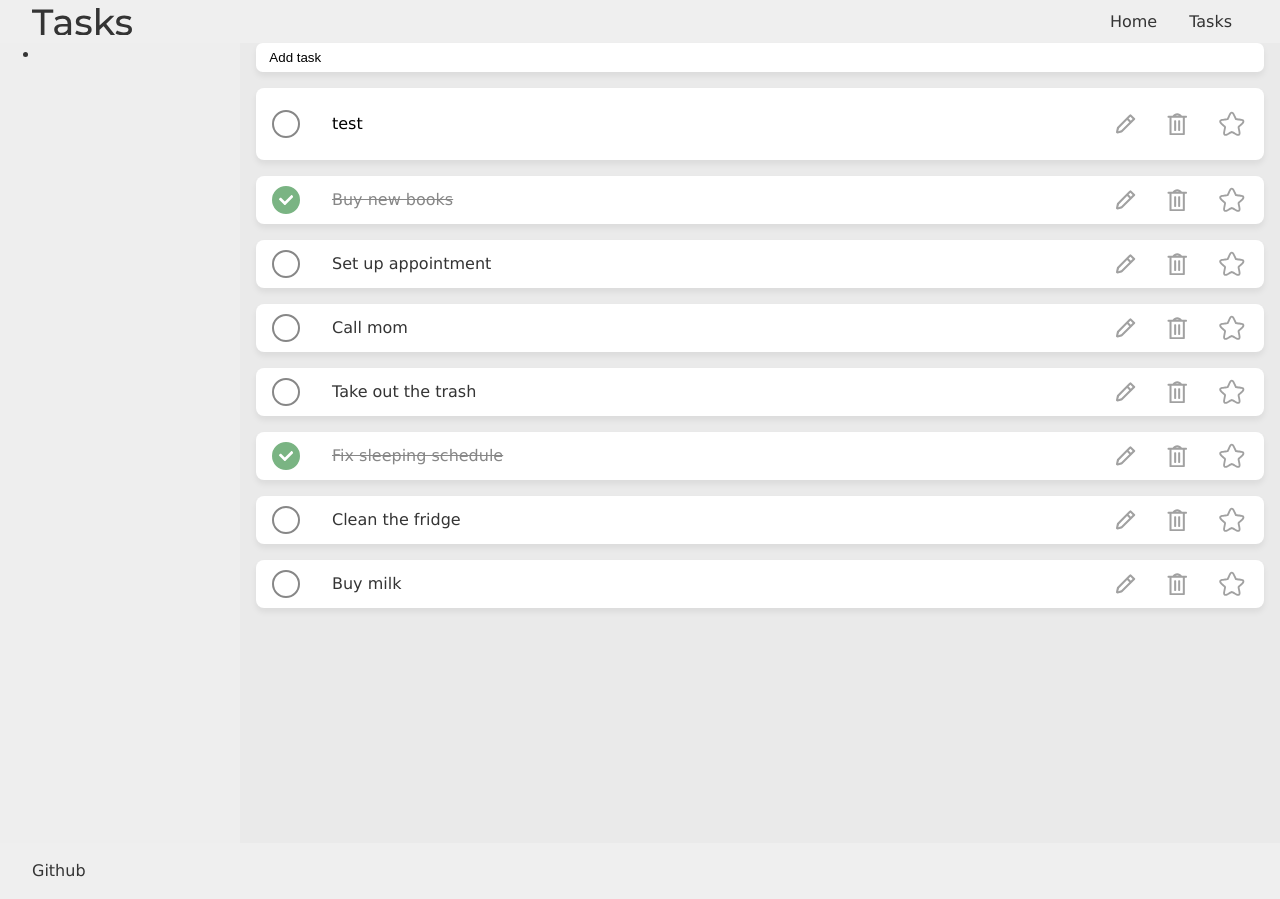
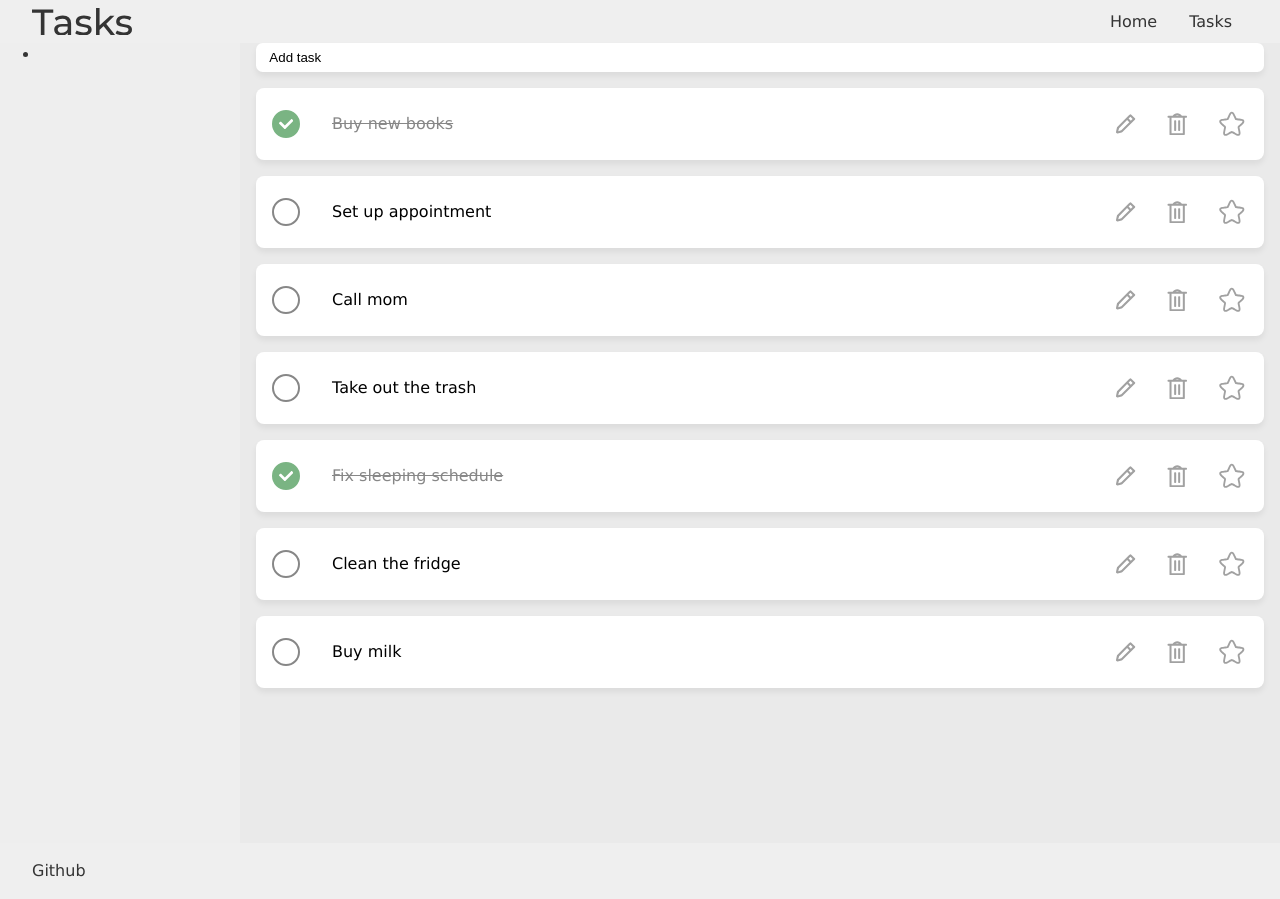
Before and after one commit to arthur-tsutiya/aplicacao-de-tarefas, a React (Create React App) app: page /tasks in a window 1280 px wide. Built offline with nearby package versions, Linux system fonts and the light colour scheme.

Commit message:
Change all tasks so that they are expandable

```diff
--- a/src/components/StarButton.css
+++ b/src/components/StarButton.css
@@ -15,7 +15,7 @@
     stroke-width: .5em;
     stroke-linecap: round;
     stroke-linejoin: round;
-    transition: all .15s;
+    transition: all .15s, transform .25s;
 }
 
 .btn-star:hover .btn-star-path {
@@ -24,6 +24,7 @@
 
 .btn-star:active .btn-star-path {
     fill: #00000022;
+    transform: scale(.9) translateX(5%) translateY(5%);
 }
 
 .btn-star.btn-star-toggled .btn-star-path {
--- a/src/components/Task.js
+++ b/src/components/Task.js
@@ -15,7 +15,7 @@ export default function Task({task, onTaskToggle, onEditClick, onTaskDelete, onT
     }
 
     return (
-        <li className={taskClassName}>
+        <li tab-index="1" className={taskClassName}>
             <CheckmarkButton onClick={() => onTaskToggle(task.id)} checked={task.done}/>
             <p className="task-title">{task.title}</p>
             <div className="task-buttons">
--- a/src/components/TaskExpandable.js
+++ b/src/components/TaskExpandable.js
@@ -8,26 +8,23 @@ import { useState} from 'react';
 export default function TaskExpandable({task, onTaskToggle, onEditClick, onTaskDelete, onTaskImportanceToggle}) {
     const [expanded, setExpanded] = useState(false);
 
+    let taskClassName = "task-expandable card";
 
-    let taskClassName = "task-expandable card";
-    /*
     if (task.done) {
         taskClassName += " task-done";
     }
     if (task.important) {
         taskClassName += " task-important";
     }
-        */
     if (expanded) {
         taskClassName += " expanded";
     }
 
 
-
     return (
         <li className={taskClassName}>
             <div className="task-expandable-visible center">
-                <CheckmarkButton onClick={() => {}} checked={task.done}/>
+                <CheckmarkButton onClick={() => onTaskToggle(task.id)} checked={task.done}/>
                 <button className="btn btn-task" onClick={() => setExpanded(c => !c)}>
                     <p className="task-title center">{task.title}</p>
                 </button>
--- a/src/components/TasksView.js
+++ b/src/components/TasksView.js
@@ -8,6 +8,7 @@ import { useState } from 'react';
 export default function TasksView({tasks, onTaskToggle, onTaskChange, onTaskDelete, onTaskAdd, onTaskImportanceToggle}) {
     const [editedTaskId, setEditedTaskId] = useState(null);
     const [newTask, setNewTask] = useState(false);
+    const [status, setStatus] = useState({});
 /*
     const importantTasks = [];
     const regularTasks = [];
@@ -27,31 +28,37 @@ export default function TasksView({tasks, onTaskToggle, onTaskChange, onTaskDele
 
     function editTask(id) {
       setEditedTaskId(id);
+      /*setStatus({action: 'editing', id: id});*/
     }
 
     function finishEditTask() {
       setEditedTaskId(null);
+      /*setStatus({});*/
     }
 
     function createTask() {
       setNewTask(true);
+      /*setStatus({action: 'creating'});*/
     }
 
     function finishCreatingTask() {
       setNewTask(false);
+      /*setStatus({});*/
     }
 
     return (
       <section className="tasks-view">
-        {newTask === true ? <TaskNew onTaskAdd={onTaskAdd} onFinishedTaskAdd={finishCreatingTask} /> : <button className="task card card-btn" onClick={createTask}>Add task</button>}
+        {status.action === 'creating' ? <TaskNew onTaskAdd={onTaskAdd} onFinishedTaskAdd={finishCreatingTask} /> : <button className="task card card-btn" onClick={createTask}>Add task</button>}
         <ul className="tasks-list">
-          <TaskExpandable task={{id: -1, title: 'test', done: false, important: false}} />
             {
               tasks.toReversed().map(task => {
-                if (task.id === editedTaskId) {
+                if (status.action === "editing" && task.id === status.id) {
                   return <TaskEdit key={task.id} task={task} onTaskChange={onTaskChange} onTaskEditEnd={finishEditTask} onTaskImportanceToggle={onTaskImportanceToggle}/>;
+                 /* return <TaskExpandable key={task.id} task={task} onTaskToggle={onTaskToggle}
+                    onEditClick={editTask} onTaskDelete={onTaskDelete} onTaskImportanceToggle={onTaskImportanceToggle}
+                    onTaskSelection={} onTaskSelectionEnd={} expanded="true"/>;*/
                 }
-                return <Task key={task.id} task={task} onTaskToggle={onTaskToggle} onEditClick={editTask} onTaskDelete={onTaskDelete} onTaskImportanceToggle={onTaskImportanceToggle}/>;
+                return <TaskExpandable key={task.id} task={task} onTaskToggle={onTaskToggle} onEditClick={editTask} onTaskDelete={onTaskDelete} onTaskImportanceToggle={onTaskImportanceToggle}/>;
               })
             }
         </ul>
```
